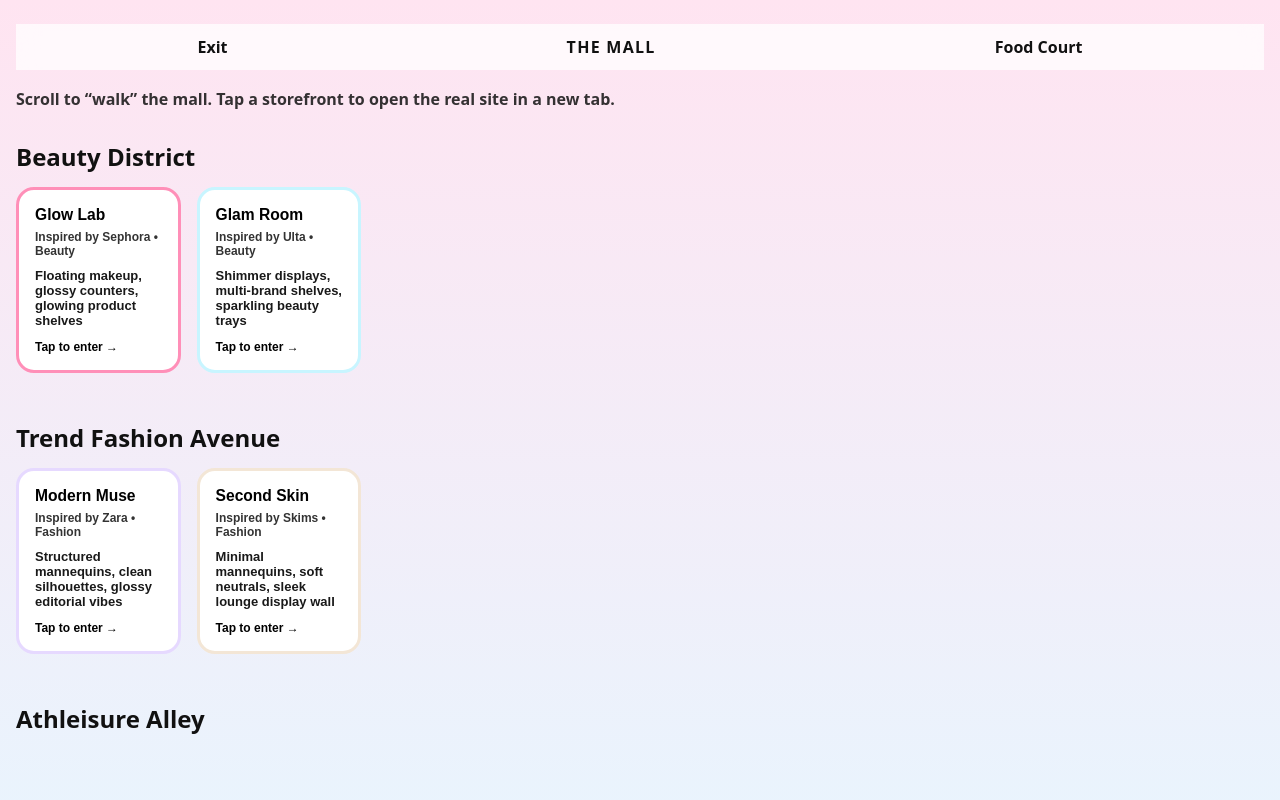
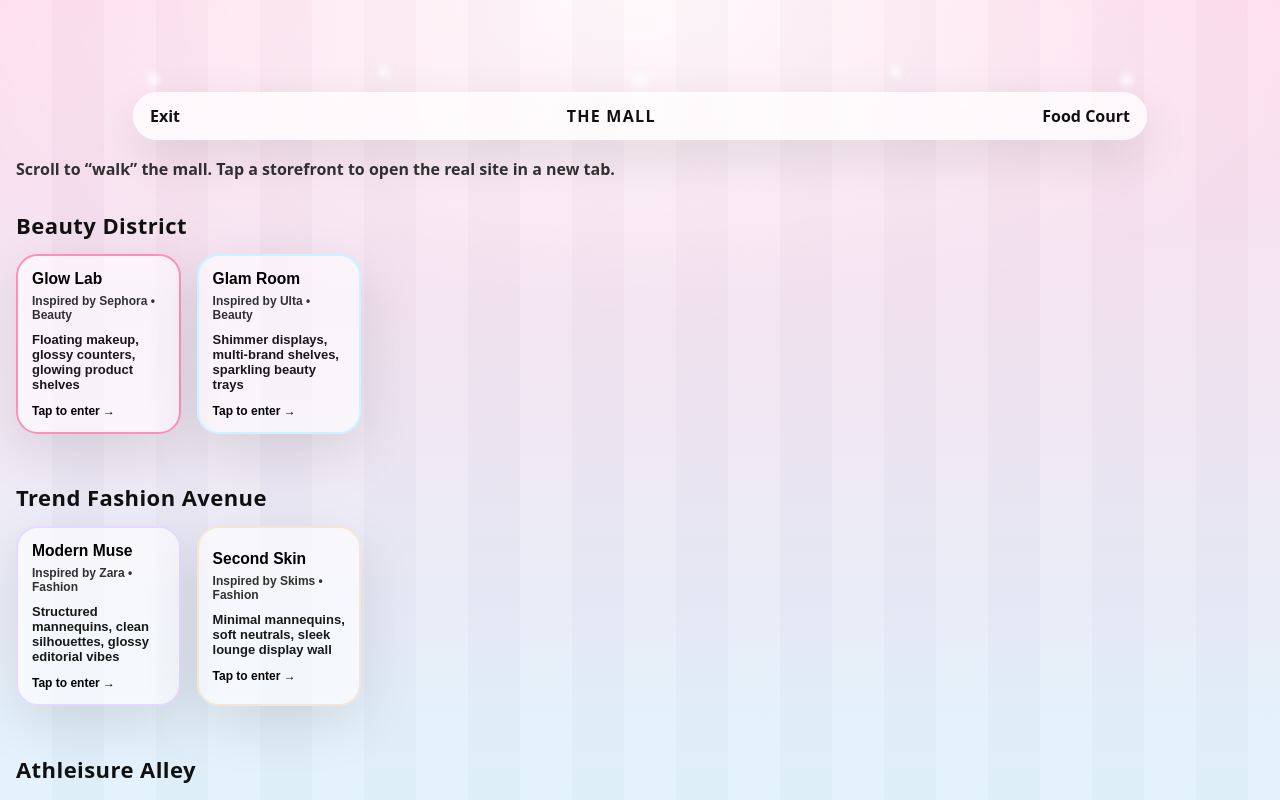
Before and after one commit to karla-hernandez30/the-mall, a Next.js app: page /mall in a window 1280 px wide. Shown: the top 800 px of the page. Built offline with nearby package versions, Linux system fonts and the light colour scheme.

Commit message:
Add 2D mall corridor skin

```diff
--- a/app/styles/globals.css
+++ b/app/styles/globals.css
@@ -68,3 +68,144 @@ a {
   background: white;
   font-weight: 600;
 }
+/* 2D MALL SKIN */
+.mall {
+  padding: 92px 16px 60px;
+  min-height: 100vh;
+  position: relative;
+}
+
+/* background corridor */
+.mall::before{
+  content:"";
+  position: fixed;
+  inset: 0;
+  z-index: -2;
+  background:
+    radial-gradient(1200px 550px at 50% 0%, rgba(255,255,255,0.85), transparent 60%),
+    linear-gradient(180deg, rgba(255,192,219,0.28), rgba(200,245,255,0.28));
+}
+
+/* ceiling lights + subtle wall panels */
+.mall::after{
+  content:"";
+  position: fixed;
+  inset: 0;
+  z-index: -1;
+  pointer-events:none;
+  background:
+    radial-gradient(16px 16px at 12% 10%, rgba(255,255,255,0.85), rgba(255,255,255,0) 70%),
+    radial-gradient(16px 16px at 30% 9%, rgba(255,255,255,0.75), rgba(255,255,255,0) 70%),
+    radial-gradient(16px 16px at 50% 10%, rgba(255,255,255,0.85), rgba(255,255,255,0) 70%),
+    radial-gradient(16px 16px at 70% 9%, rgba(255,255,255,0.75), rgba(255,255,255,0) 70%),
+    radial-gradient(16px 16px at 88% 10%, rgba(255,255,255,0.85), rgba(255,255,255,0) 70%),
+    repeating-linear-gradient(
+      90deg,
+      rgba(255,255,255,0.08) 0px,
+      rgba(255,255,255,0.08) 52px,
+      rgba(0,0,0,0.02) 52px,
+      rgba(0,0,0,0.02) 104px
+    );
+  opacity: 0.9;
+}
+
+/* sticky nav becomes a kiosk bar */
+.header {
+  position: sticky;
+  top: 10px;
+  z-index: 20;
+  border-radius: 999px;
+  margin: 0 auto 18px;
+  max-width: 980px;
+  background: rgba(255,255,255,0.75);
+  backdrop-filter: blur(12px);
+  border: 1px solid rgba(255,255,255,0.55);
+  box-shadow: 0 18px 50px rgba(0,0,0,0.10);
+  display:flex;
+  justify-content: space-between;
+  align-items:center;
+  padding: 12px 16px;
+}
+
+/* wing title */
+.wing h2{
+  font-size: 22px;
+  letter-spacing: .02em;
+  margin: 34px 0 14px;
+}
+
+/* storefront becomes a shop window */
+.storefront{
+  cursor: pointer;
+  border-radius: 22px;
+  padding: 14px;
+  background: rgba(255,255,255,0.58);
+  border: 2px solid rgba(255,255,255,0.7);
+  box-shadow: 0 18px 55px rgba(0,0,0,0.10);
+  position: relative;
+  overflow: hidden;
+  transition: transform .12s ease, box-shadow .12s ease;
+}
+
+.storefront:hover{
+  transform: translateY(-2px);
+  box-shadow: 0 22px 75px rgba(0,0,0,0.14);
+}
+
+.storefront .sign{
+  display:flex;
+  align-items:center;
+  justify-content:space-between;
+  border-radius: 16px;
+  padding: 10px 12px;
+  font-weight: 900;
+  letter-spacing: .08em;
+  text-transform: uppercase;
+  background: rgba(255,255,255,0.65);
+  border: 1px solid rgba(255,255,255,0.75);
+}
+
+.storefront .signGlow{
+  position:absolute;
+  inset:-80px;
+  filter: blur(22px);
+  opacity: .65;
+  pointer-events:none;
+}
+
+.storefront .window{
+  margin-top: 12px;
+  border-radius: 18px;
+  padding: 12px;
+  background: rgba(255,255,255,0.40);
+  border: 1px solid rgba(255,255,255,0.65);
+  position: relative;
+  overflow:hidden;
+}
+
+.storefront .glass{
+  position:absolute;
+  inset:0;
+  background:
+    linear-gradient(135deg, rgba(255,255,255,0.45), transparent 45%),
+    linear-gradient(0deg, rgba(0,0,0,0.04), transparent 35%);
+  pointer-events:none;
+}
+
+.storefront .meta{
+  font-size: 12px;
+  opacity: 0.82;
+  font-weight: 800;
+  margin-top: 8px;
+}
+
+.mallProp{
+  margin: 22px 0 10px;
+  border-radius: 22px;
+  background: rgba(255,255,255,0.45);
+  border: 1px solid rgba(255,255,255,0.65);
+  box-shadow: 0 18px 55px rgba(0,0,0,0.08);
+  padding: 16px;
+}
+.mallProp b{ letter-spacing:.04em; }
+.mallProp small{ opacity:.78; font-weight:700; }
```
